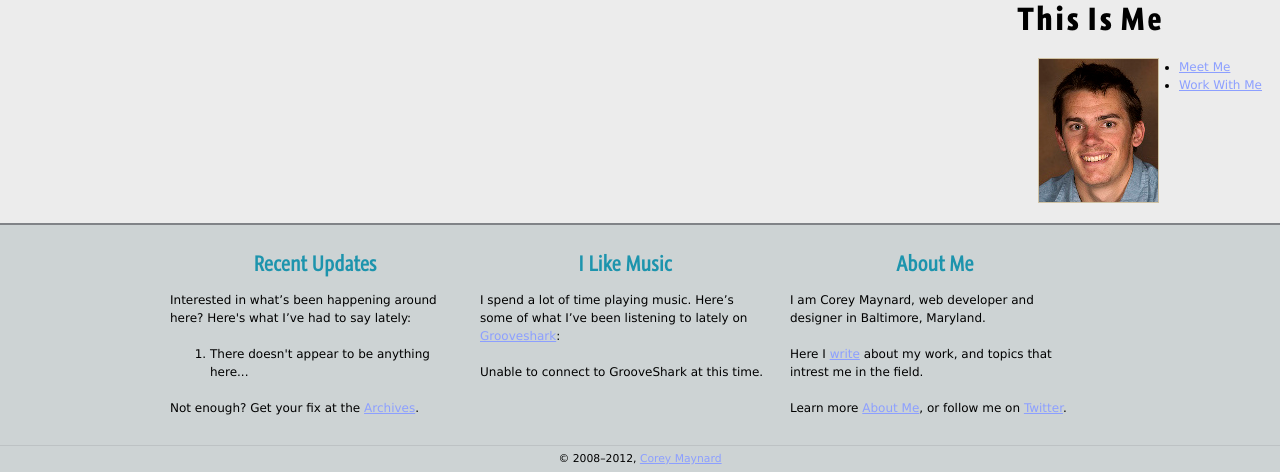
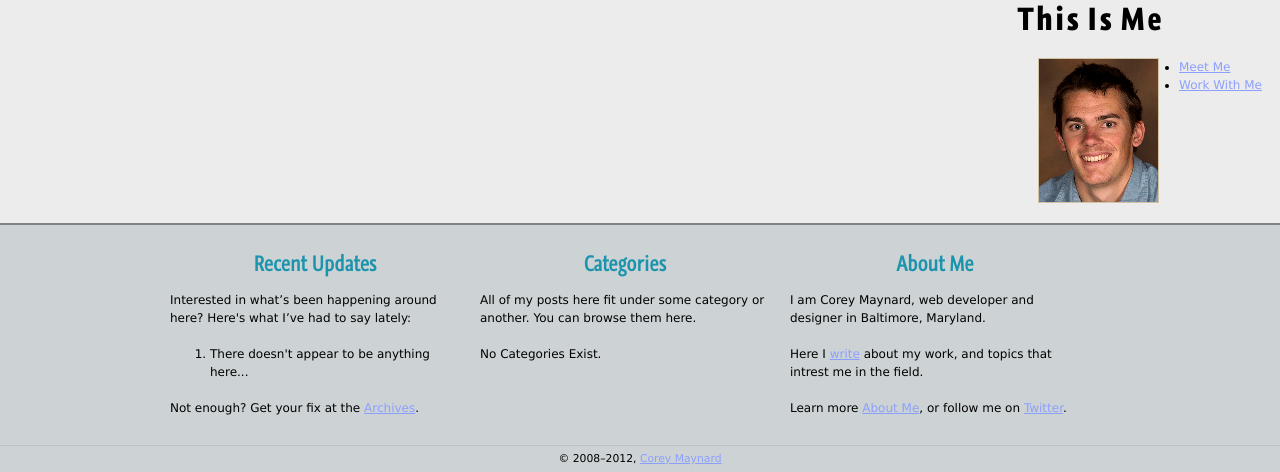
Before and after one commit to cjmaynar/coreymaynard, a Django app: template templates/bio.html in a window 1280 px wide. Shown: the part 559-1031 px from the top of the page. Run offline with Django 3.2, Linux system fonts and the light colour scheme; the template is opened without the code that fills it, so the values that code supplies are empty.

Commit message:
Add Categories to middle block in base.html

```diff
--- a/settings.py
+++ b/settings.py
@@ -39,6 +39,7 @@ TEMPLATE_CONTEXT_PROCESSORS = global_settings.TEMPLATE_CONTEXT_PROCESSORS + (
     'core.context_processors.grooveshark',
     'core.context_processors.recent_posts',
     'core.context_processors.is_production',
+    'core.context_processors.categories',
 )
 
 ROOT_URLCONF = 'urls'
--- a/templates/base.html
+++ b/templates/base.html
@@ -31,18 +31,18 @@
 		<p>Not enough? Get your fix at the <a href="{% url blog_archives %}">Archives</a>.</p>
 		</div>
 		<div id="music">
-		<h3>I Like Music</h3>
-		<p>I spend a lot of time playing music. Here&rsquo;s some of what I&rsquo;ve been listening to lately on <a href="http://www.groveshark.com">Grooveshark</a>:</p>
-		{% for song in songs %}
+		<h3>Categories</h3>
+		<p>All of my posts here fit under some category or another. You can browse them here.</p>
+		{% for category in categories %}
             {% if forloop.first %}
             <ol>
             {% endif %}
-            <li><a href="{{song.link}}">{{song.title}}</a></li>
+            <li><a href="{% url blog_categories category.name %}">{{category.name}}</a></li>
             {% if forloop.last %}
             </ol>
             {% endif %}
             {% empty %}
-            <p>Unable to connect to GrooveShark at this time.</p>
+            <p>No Categories Exist.</p>
 		{% endfor %}
 		</div>
 		<div id="about-me">
```
Also changed, not shown: apps/core/context_processors.py (+9 -0 lines).
